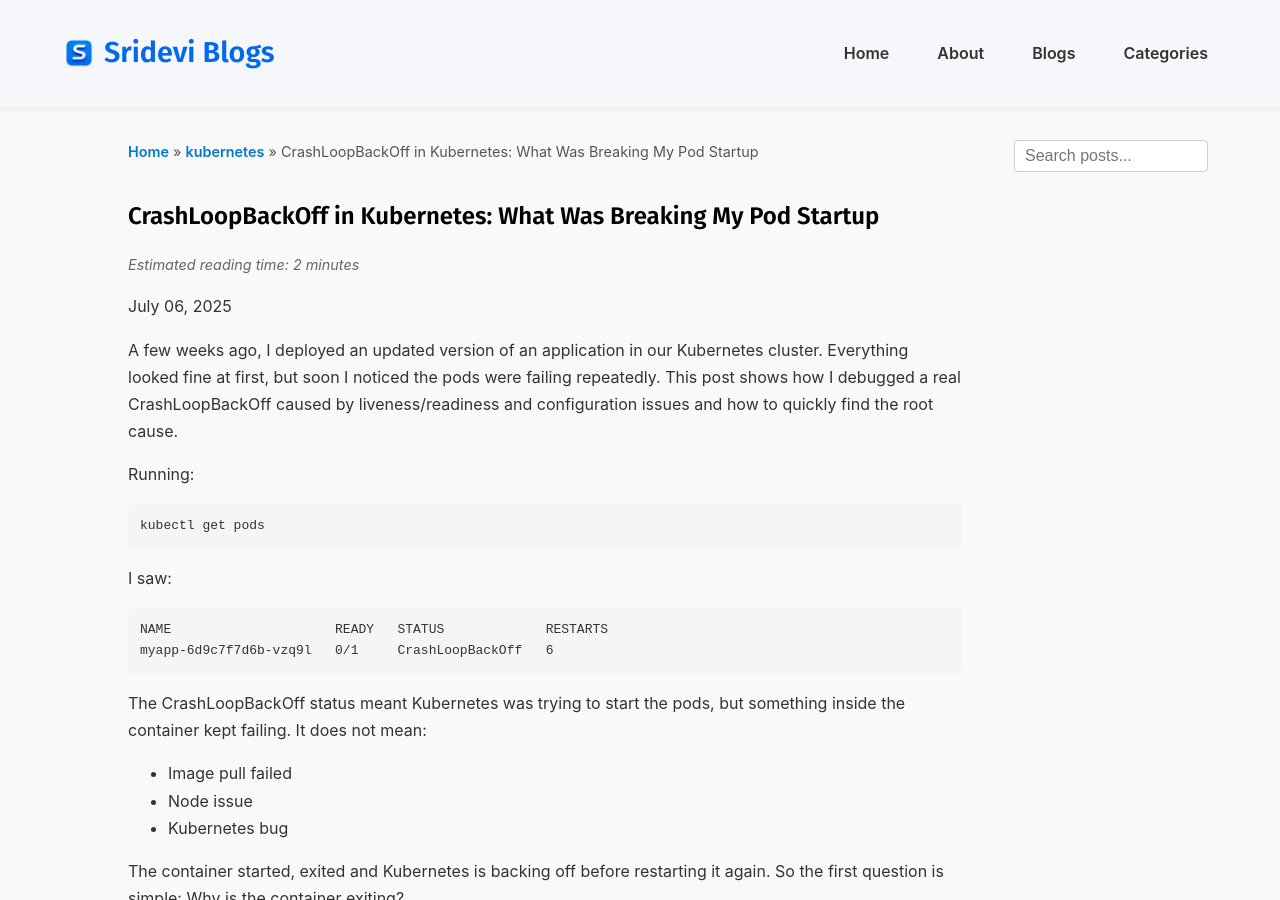
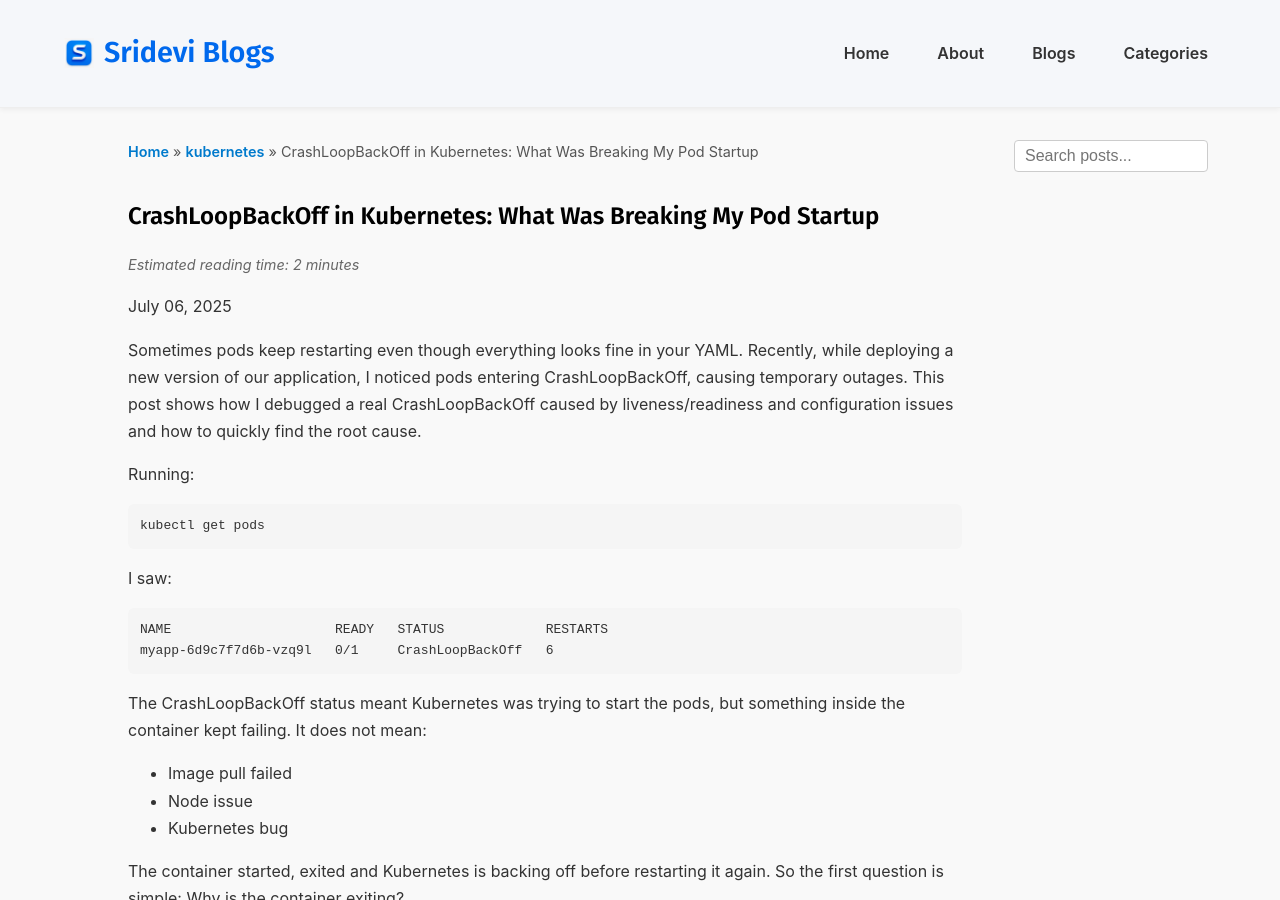
Before and after one commit to srideviblogs/srideviblogs.github.io, a Jekyll site: the page built from _posts/kubernetes/2025-07-06-k8s-crashloop-backoff-issue.md, in a window 1280 px wide and 900 px high. Built offline with Jekyll 4.4.1, drawn with Linux system fonts in a browser that asks for light colours.

Commit message:
Update 2025-07-06-k8s-crashloop-backoff-issue.md

````diff
--- a/_posts/kubernetes/2025-07-06-k8s-crashloop-backoff-issue.md
+++ b/_posts/kubernetes/2025-07-06-k8s-crashloop-backoff-issue.md
@@ -8,7 +8,7 @@ image: /assets/images/kubernetes.jpg
 permalink: /kubernetes/crashloop-backoff
 ---
 
-A few weeks ago, I deployed an updated version of an application in our Kubernetes cluster. Everything looked fine at first, but soon I noticed the pods were failing repeatedly. This post shows how I debugged a real CrashLoopBackOff caused by liveness/readiness and configuration issues and how to quickly find the root cause.
+Sometimes pods keep restarting even though everything looks fine in your YAML. Recently, while deploying a new version of our application, I noticed pods entering CrashLoopBackOff, causing temporary outages. This post shows how I debugged a real CrashLoopBackOff caused by liveness/readiness and configuration issues and how to quickly find the root cause.
 
 Running:
 ```bash
````
